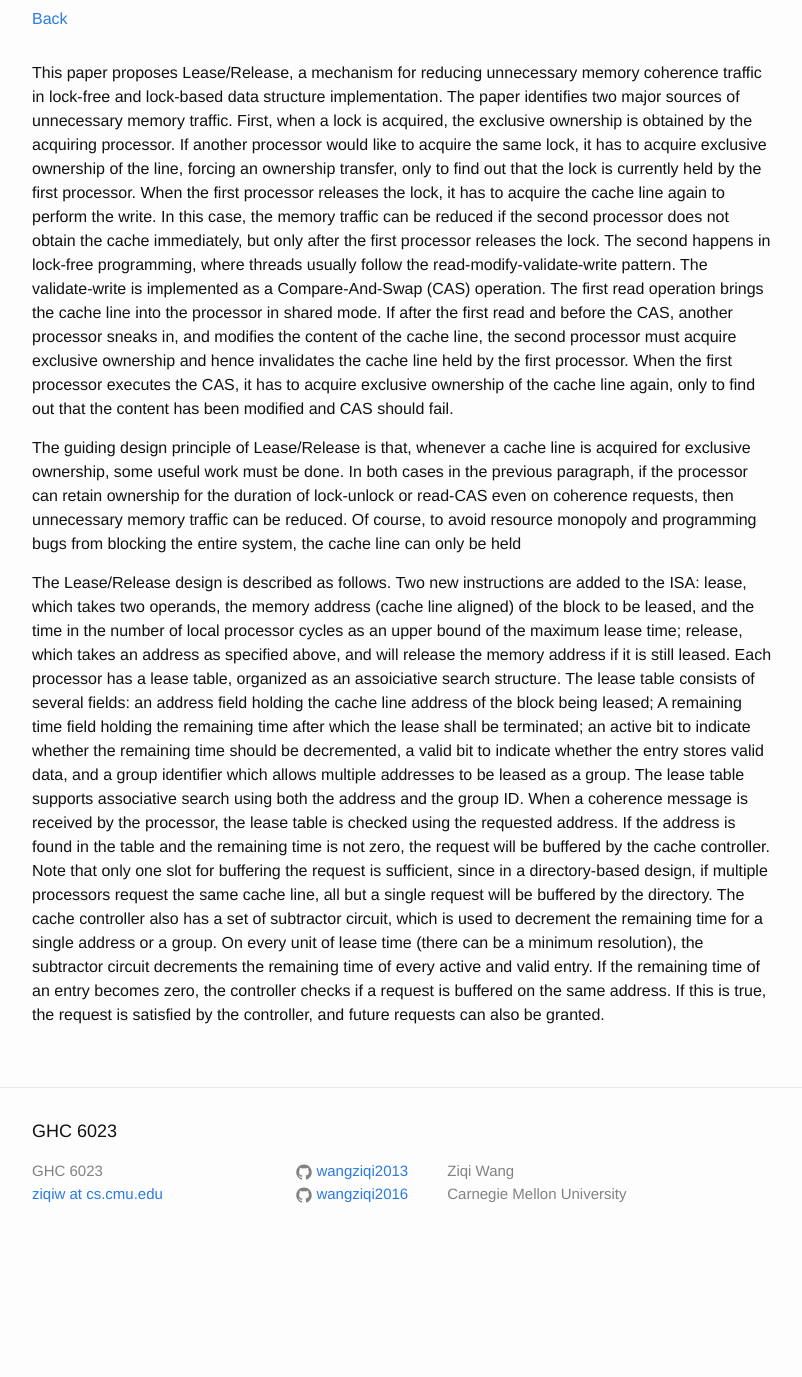
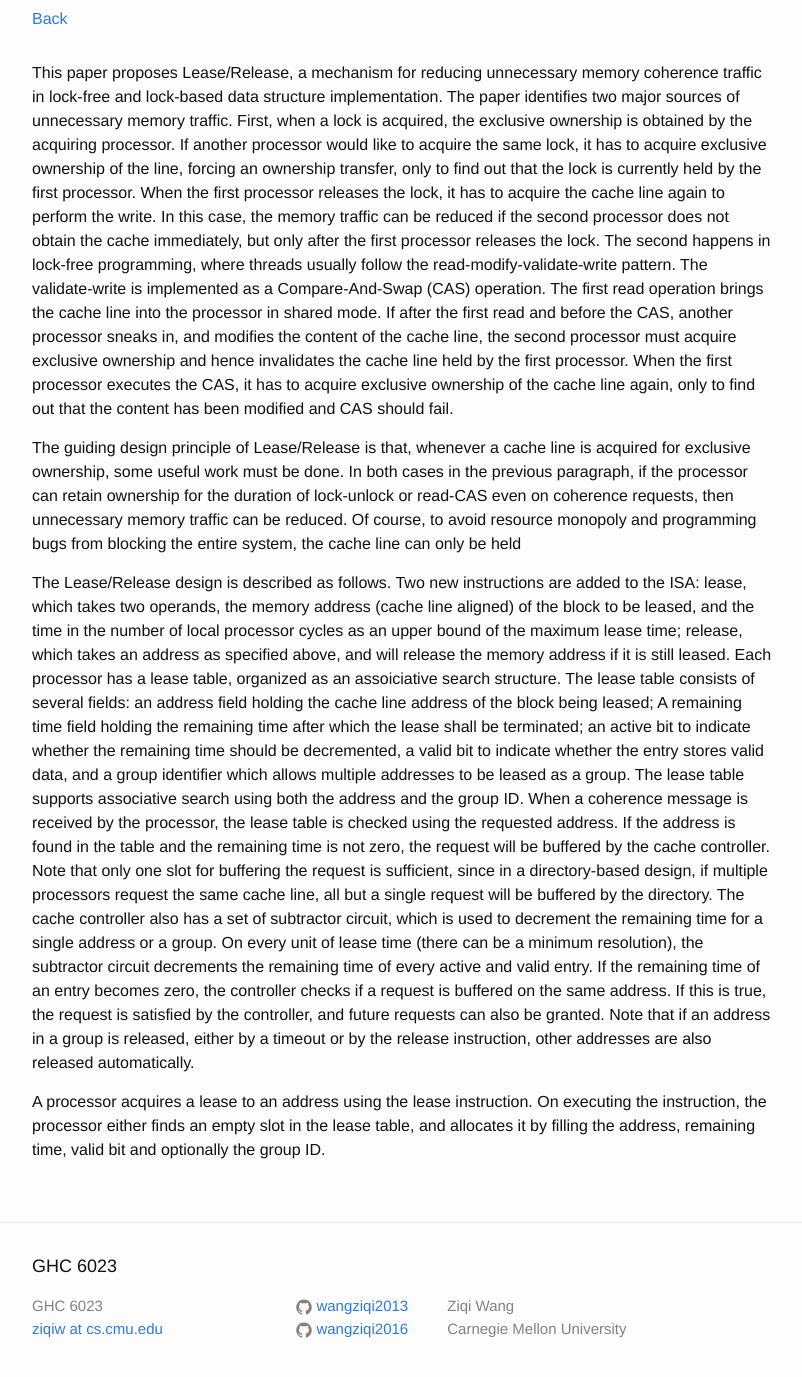
Before and after one commit to wangziqi2013/wangziqi2013.github.io, a Jekyll site: the page built from _posts/2019-01-11-lease-release.markdown, in a window 1280 px wide and 1400 px high, scrolled down 431 px. Shown: the top 1377 px of the window, without its empty margins (238-1040 px from the left). Built offline with Jekyll 4.4.1, drawn with Linux system fonts in a browser that asks for light colours; before the commit the page ends 1696 px from its top, so only the background shows below that.

Commit message:
Adding inst details

```diff
--- a/_posts/2019-01-11-lease-release.markdown
+++ b/_posts/2019-01-11-lease-release.markdown
@@ -48,4 +48,9 @@ controller also has a set of subtractor circuit, which is used to decrement the
 group. On every unit of lease time (there can be a minimum resolution), the subtractor circuit decrements the remaining
 time of every active and valid entry. If the remaining time of an entry becomes zero, the controller checks if a request
 is buffered on the same address. If this is true, the request is satisfied by the controller, and future requests can
-also be granted.
+also be granted. Note that if an address in a group is released, either by a timeout or by the release instruction,
+other addresses are also released automatically.
+
+A processor acquires a lease to an address using the lease instruction. On executing the instruction, the processor
+either finds an empty slot in the lease table, and allocates it by filling the address, remaining time, valid bit
+and optionally the group ID.
```
